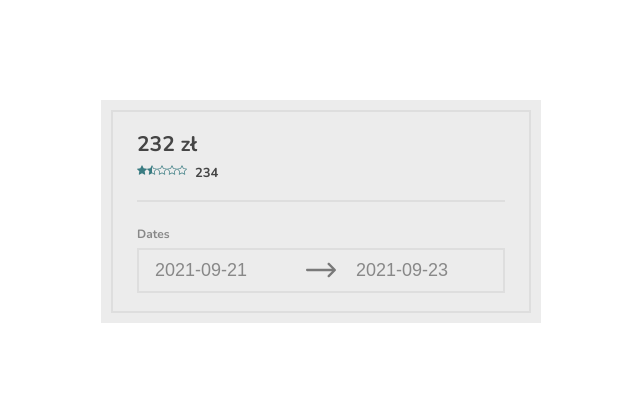
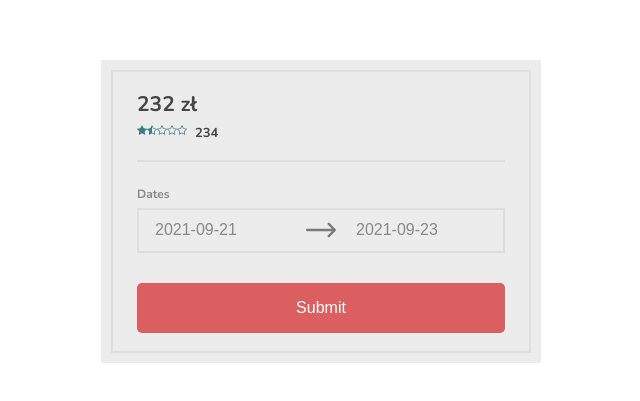
Before and after one commit to michalg070/reservation-form, a Vue app: page / in a window 1280 px wide. Shown: the part 189-590 px from the top of the page, without its empty margins (319-959 px from the left). Built offline with nearby package versions, Linux system fonts and the light colour scheme.

Commit message:
feat ✨: add submit button

```diff
--- a/src/components/BaseDatePicker.vue
+++ b/src/components/BaseDatePicker.vue
@@ -87,7 +87,6 @@
     methods: {
       checkIfAnyDisbaleDateIsBetweenStartAndEnd() {
         if (!this.currentSelectedRange.start || !this.currentSelectedRange.end) {
-          console.log("dsass");
           return false;
         }
 
@@ -108,6 +107,8 @@
       handleSelectedRangeChange(selectedRange) {
         this.currentSelectedRange.start = selectedRange.start;
         this.currentSelectedRange.end = selectedRange.end;
+
+        this.$emit("selectedRangeChanged", this.currentSelectedRange);
       },
 
       hideCalendar() {
@@ -162,6 +163,8 @@
           "Passed range is invalid - disable date is in current range. Please pass valid range."
         );
       }
+
+      this.$emit("selectedRangeChanged", this.currentSelectedRange);
     },
   };
 </script>
--- a/src/components/ReservationForm.vue
+++ b/src/components/ReservationForm.vue
@@ -1,5 +1,5 @@
 <template>
-  <form class="reservation-form">
+  <form class="reservation-form" @submit.prevent="handleSubmit">
     <div class="reservation-form__wrapper">
       <header class="reservation-form__header">
         <h5 class="reservation-form__header__price">{{ price }} zł</h5>
@@ -11,7 +11,15 @@
         </div>
       </header>
 
-      <BaseDatePicker :disabledDates="disabledDates" :selectedRange="selectedRange" />
+      <BaseDatePicker
+        :disabledDates="disabledDates"
+        :selectedRange="selectedRange"
+        @selectedRangeChanged="formValues.range = {...$event}"
+      />
+
+      <button :disabled="isSubmitDisabled" class="reservation-form__submit">
+        Submit
+      </button>
     </div>
   </form>
 </template>
@@ -43,5 +51,35 @@
       BaseDatePicker,
       BaseRating,
     },
+
+    data() {
+      return {
+        formValues: {
+          range: {},
+        },
+      };
+    },
+
+    computed: {
+      isSubmitDisabled() {
+        return !this.formValues.range || !this.formValues.range.start || !this.formValues.range.end;
+      },
+    },
+
+    methods: {
+      handleSubmit() {
+        if (this.isSubmitDisabled) {
+          return;
+        }
+
+        window.alert(
+          "Your reservation date is: " +
+            this.formValues.range.start +
+            " - " +
+            this.formValues.range.end +
+            ". Have a nice trip!"
+        );
+      },
+    },
   };
 </script>
--- a/src/scss/components/baseDatePicker.scss
+++ b/src/scss/components/baseDatePicker.scss
@@ -27,7 +27,7 @@
     width: 45%;
 
     color: $fontPrimary;
-    font-size: rem-calc(18px);
+    font-size: 1rem;
     font-weight: $fontWeightLight;
 
     background-color: $background;
--- a/src/scss/components/calendar.scss
+++ b/src/scss/components/calendar.scss
@@ -59,6 +59,7 @@
 
   &__body {
     padding: rem-calc(20px);
+    background-color: $white;
   }
 
   &__weekdays,
--- a/src/scss/components/reservationForm.scss
+++ b/src/scss/components/reservationForm.scss
@@ -30,4 +30,34 @@
       margin-left: rem-calc(8px);
     }
   }
+
+  &__submit {
+    display: block;
+
+    width: 100%;
+    height: rem-calc(50px);
+
+    background-color: $submitColor;
+    border-radius: rem-calc(5px);
+    color: $white;
+
+    border: unset;
+    font-size: 1rem;
+
+    cursor: pointer;
+    margin-top: rem-calc(30px);
+
+    will-change: background-color;
+    transition: background-color 0.15s ease-in;
+
+    &:hover {
+      background-color: $submitColorHover;
+    }
+
+    &:disabled {
+      color: $fontPrimary;
+      background-color: $border;
+      pointer-events: none;
+    }
+  }
 }
--- a/src/scss/config/variables.scss
+++ b/src/scss/config/variables.scss
@@ -9,4 +9,6 @@ $fontPrimary: #888888;
 $primary: #01dbb2;
 $rangeBackground: #c3fef8;
 $starBackground: #3a7c82;
+$submitColor: #db5f60;
+$submitColorHover: #b13334;
 $white: #ffffff;
```
